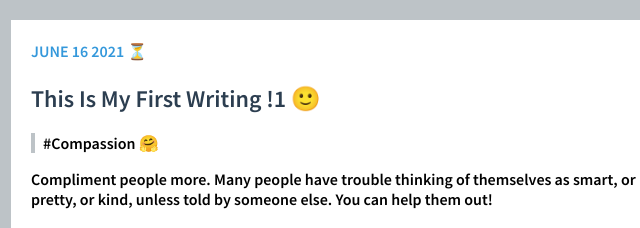
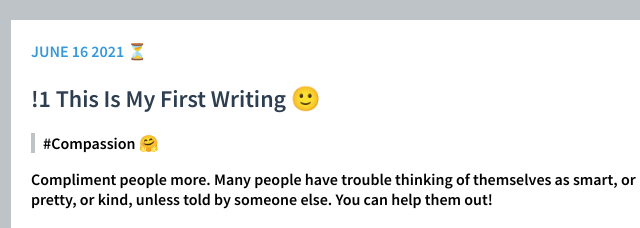
Before and after one commit to coolpj26/Priyanshu-CSS-Blog, a plain HTML site: page index.html in a window 1280 px wide. Shown: the top 228 px of the page, 289-929 px from the left. Drawn offline with Linux system fonts and the light colour scheme.

Commit message:
Update index.html

```diff
--- a/index.html
+++ b/index.html
@@ -9,7 +9,7 @@
 	</head>
 	<body>
 		<h4>June 16 2021 ⏳</h4>
-		<h2>this is my first writing !1 🙂</h2>
+		<h2>!1 this is my first writing 🙂</h2>
 		<p id="one">#Compassion 🤗</p>
 		<p>Compliment people more. Many people have trouble thinking of themselves as smart, or pretty, or kind, unless told by someone else. You can help them out!</p>
 
```
